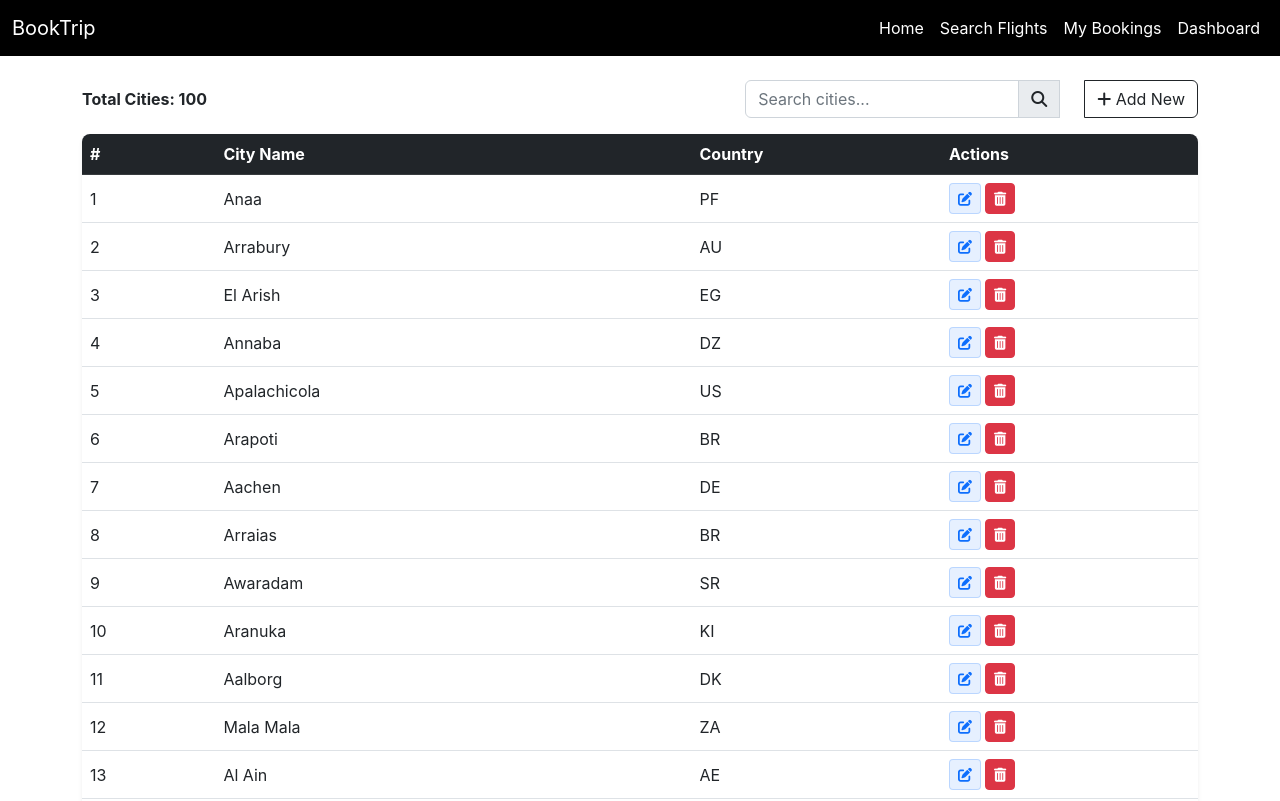
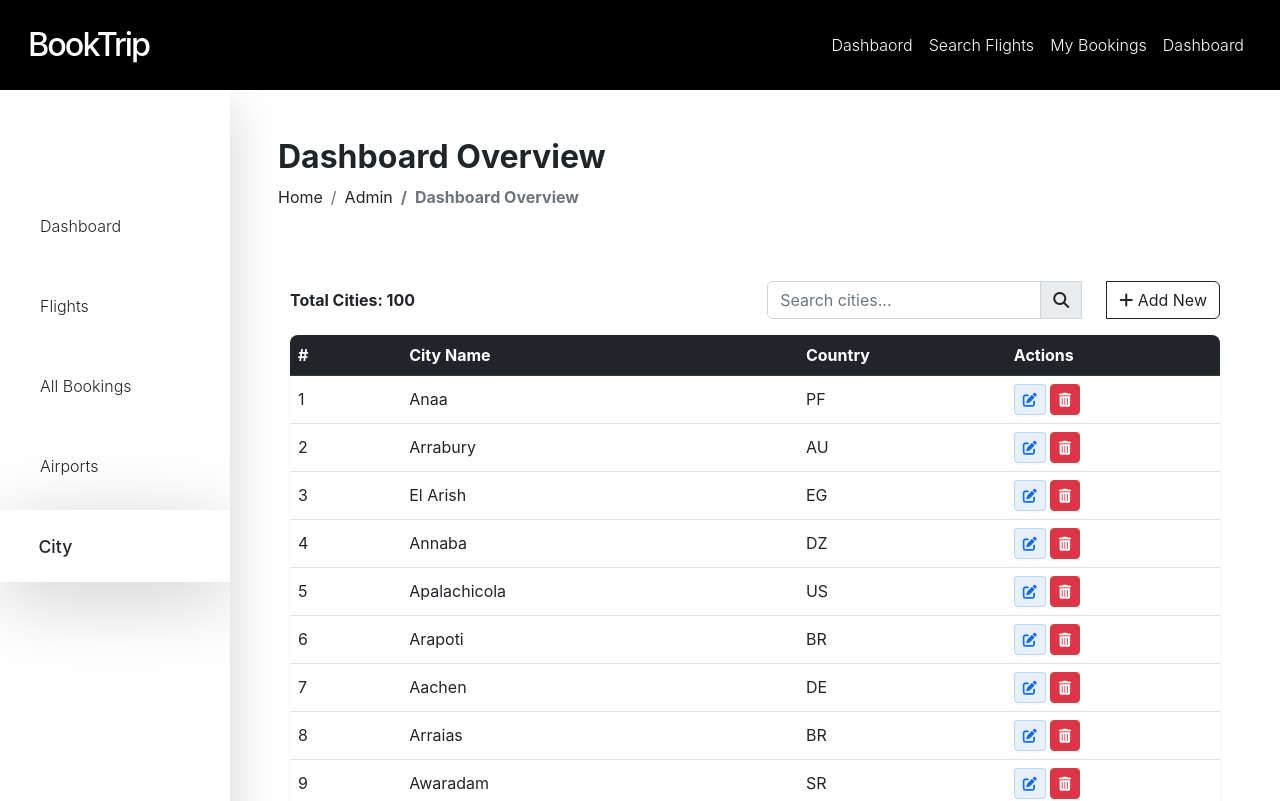
Before and after one commit to Jude-Asiedu/bookertrip, an Angular app: page /admin/city in a window 1280 px wide. Shown: the top 801 px of the page. Built offline with nearby package versions, Linux system fonts and the light colour scheme.

Commit message:
Addded a new component for breacrumbs and updated the layout for the admin pages

```diff
--- a/src/app/pages/admin/layout/layout.component.html
+++ b/src/app/pages/admin/layout/layout.component.html
@@ -1,35 +1,67 @@
-<nav class="navbar navbar-expand-lg navbar-dark bg-black sticky-top">
+<div style="min-height: 100vh; display: flex; flex-direction: column; margin: 0;">
+  <!-- Navbar -->
+  <nav class="navbar navbar-expand-lg navbar-dark bg-black sticky-top" style="padding: 1.5rem 1rem;">
     <div class="container-fluid">
-    <a class="navbar-brand text-white" href="#">BookTrip</a>
-    <button
-      class="navbar-toggler"
-      type="button"
-      data-bs-toggle="collapse"
-      data-bs-target="#navbarNav"
-      aria-controls="navbarNav"
-      aria-expanded="false"
-      aria-label="Toggle navigation"
-    >
+      <a class="navbar-brand text-white logoName" href="#">BookTrip</a>
+      <button class="navbar-toggler" type="button" data-bs-toggle="collapse" data-bs-target="#navbarNav">
         <span class="navbar-toggler-icon"></span>
       </button>
 
       <div class="collapse navbar-collapse" id="navbarNav">
-      <ul class="navbar-nav ms-auto">
-        <li class="nav-item">
-          <a class="nav-link text-white" href="#">Home</a>
-        </li>
-        <li class="nav-item">
-          <a class="nav-link text-white" href="#">Search Flights</a>
-        </li>
-        <li class="nav-item">
-          <a class="nav-link text-white" href="#">My Bookings</a>
-        </li>
-        <li class="nav-item">
-          <a class="nav-link text-white" href="#">Dashboard</a>
-        </li>
+        <ul class="navbar-nav ms-auto fw-light mt-sm-4 mt-md-0">
+          <li class="nav-item"><a class="nav-link text-white nav-hover" href="#">Dashbaord</a></li>
+          <li class="nav-item"><a class="nav-link text-white nav-hover" href="#">Search Flights</a></li>
+          <li class="nav-item"><a class="nav-link text-white nav-hover" href="#">My Bookings</a></li>
+          <li class="nav-item"><a class="nav-link text-white nav-hover" href="#">Dashboard</a></li>
         </ul>
       </div>
     </div>
   </nav>
+  <!-- Layout with SideNav -->
+  <div style="flex: 1; display: flex; min-height: 0;">
+    <div id="sideNav" class="collapse d-lg-block bg-white pt-5 shadow-lg"
+      style="width: 230px; padding-top: 1rem; position: sticky; top: 0; height: 100vh; overflow-y: auto;">
+      <ul class="nav flex-column  pt-5">
+        <li class="nav-item my-1 ps-4 py-3 fw-light"><a class="nav-link text-dark sidenav-hover" routerLink="/admin/dashboard"
+            routerLinkActive="active-link" [routerLinkActiveOptions]="{ exact: true }">Dashboard</a></li>
+        <li class="nav-item my-1 ps-4 py-3 fw-light"><a class="nav-link text-dark sidenav-hover" routerLink="/admin/all-flights"
+            routerLinkActive="active-link"> Flights</a></li>
+        <li class="nav-item my-1 ps-4 py-3 fw-light"><a class="nav-link text-dark sidenav-hover" routerLink="/admin/all-bookings"
+            routerLinkActive="active-link">All Bookings</a></li>
+        <li class="nav-item my-1 ps-4 py-3 fw-light"><a class="nav-link text-dark sidenav-hover" routerLink="/admin/airports"
+            routerLinkActive="active-link">Airports</a></li>
+        <li class="nav-item my-1 ps-4 py-3 fw-light"><a class="nav-link text-dark sidenav-hover" routerLink="/admin/city"
+            routerLinkActive="active-link">City</a></li>
+      </ul>
+    </div>
+    <!-- Main Content -->
+    <main class="flex-fill p-3 p-lg-5">
+        <app-breadcrumb
+            [pageTitle]="'Dashboard Overview'"
+            [breadcrumbs]="[
+              { label: 'Home', url: '/' },
+              { label: 'Admin', url: '/admin' },
+              { label: 'Dashboard Overview' }
+            ]">
+          </app-breadcrumb>
+      <!-- <div class="my-4">
+        <h2 class="mb-2 fw-bold">Page Title</h2>
+        <nav aria-label="breadcrumb" class="mb-4">
+          <ol class="breadcrumb mb-0">
+            <li class="breadcrumb-item"><a href="#" class="text-decoration-none text-dark">Home</a></li>
+            <li class="breadcrumb-item"><a routerLink="/admin" class="text-decoration-none text-dark">Section</a></li>
+            <li class="breadcrumb-item active" aria-current="page">Current Page</li>
+          </ol>
+        </nav>
+      </div> -->
 
-<router-outlet />
+      <div class="pt-4">
+        <router-outlet></router-outlet>
+      </div>
+    </main>
+  </div>
+  <!-- Footer -->
+  <footer class="bg-black text-white text-center" style="padding: 0.75rem; font-size: 0.9rem;">
+    © 2025 BookTrip. All rights reserved.
+  </footer>
+</div>
--- a/src/app/pages/admin/layout/layout.component.scss
+++ b/src/app/pages/admin/layout/layout.component.scss
@@ -0,0 +1,44 @@
+.logoName{
+    font-size: 2.025rem;
+    color: var(--gray-900);
+    font-weight: 500;
+    line-height: 100%;
+    letter-spacing: -0.125rem;
+    margin: 0;
+}
+
+.nav-hover{
+    transition: color 0.3s ease, transform 0.3s ease;
+    display: inline-block; /* ensures scaling works smoothly */
+  }
+  .nav-hover:hover {
+    color: #ff4d4d !important; /* red hue */
+    transform: scale(1.1); /* slightly bigger */
+  }
+
+.sidenav-hover{
+    transition: color 0.3s ease, transform 0.3s ease;
+    display: inline-block; /* ensures scaling works smoothly */
+  }
+
+.sidenav-hover:hover {
+  color: #000000 !important; /* red hue */
+  transform: scale(1.1); /* slightly bigger */
+}
+
+.active-link {
+    font-weight: 500;
+    transform: scale(1.1);
+  }
+
+.nav-item:has(.active-link)  {
+  background-color: rgb(255, 255, 255);
+  // border-right: 2px white solid;
+  color: #000000;
+  box-shadow: 0 1rem 5rem rgba(0, 0, 0, 0.20);
+
+}
+
+.breadcrumb-item a:hover {
+    color: #ff4d4d;
+}
--- /dev/null
+++ b/src/app/shared/breadcrumb/breadcrumb.component.html
@@ -0,0 +1,48 @@
+<!-- Version 1 -->
+<!-- <div class="my-4">
+  <h2 class="mb-2 fw-bold">{{ pageTitle }}</h2>
+  <nav aria-label="breadcrumb" class="mb-4">
+    <ol class="breadcrumb mb-0">
+      <li *ngFor="let crumb of breadcrumbs; let last = last"
+          class="breadcrumb-item"
+          [class.active]="last"
+          [attr.aria-current]="last ? 'page' : null">
+
+        <ng-container *ngIf="!last && crumb.url">
+          <a [routerLink]="crumb.url" class="text-decoration-none text-dark">{{ crumb.label }}</a>
+        </ng-container>
+        <ng-container *ngIf="last || !crumb.url">
+          {{ crumb.label }}
+        </ng-container>
+      </li>
+    </ol>
+  </nav>
+</div> -->
+<!-- Version 2 -->
+ <div>
+    <h2 class="mb-2 fw-bold">{{ pageTitle }}</h2>
+  <nav aria-label="breadcrumb" class="mb-4">
+    <ol class="breadcrumb mb-0">
+      <li *ngFor="let crumb of breadcrumbs; let last = last"
+          class="breadcrumb-item"
+          [class.active]="last"
+          [attr.aria-current]="last ? 'page' : null">
+
+        <ng-container *ngIf="!last && crumb.url">
+          <a [routerLink]="crumb.url" [queryParams]="queryParams" class="text-decoration-none text-dark">
+            {{ crumb.label }}
+          </a>
+        </ng-container>
+        <ng-container *ngIf="last || !crumb.url">
+          {{ crumb.label }}
+        </ng-container>
+      </li>
+    </ol>
+  </nav>
+
+  <!-- Debug / example of query param feature -->
+  <!-- <div class="small text-muted">
+    <strong>Path:</strong> {{ fullPath }}
+    <strong>Query Params:</strong> {{ queryParams | json }}
+  </div> -->
+ </div>
--- /dev/null
+++ b/src/app/shared/breadcrumb/breadcrumb.component.scss
@@ -0,0 +1,4 @@
+.breadcrumb-item.active {
+  font-weight: bold;
+  color: #6c757d; /* Bootstrap secondary color */
+}
--- /dev/null
+++ b/src/app/shared/breadcrumb/breadcrumb.component.ts
@@ -0,0 +1,72 @@
+import { CommonModule } from '@angular/common';
+import { Component, Input } from '@angular/core';
+import { ActivatedRoute, NavigationEnd, Params, Router, RouterModule } from '@angular/router';
+import { filter } from 'rxjs';
+
+export interface Breadcrumb {
+  label: string;
+  url?: string;
+}
+
+@Component({
+  selector: 'app-breadcrumb',
+  imports: [RouterModule,CommonModule],
+  templateUrl: './breadcrumb.component.html',
+  styleUrl: './breadcrumb.component.scss'
+})
+export class BreadcrumbComponent {
+  @Input() pageTitle: string = '';
+  @Input() breadcrumbs: Breadcrumb[] = [];
+
+  queryParams: Params = {};
+  fullPath: string = '';
+  constructor(private router: Router, private route: ActivatedRoute){}
+
+  ngOnInit(): void {
+    //Called after the constructor, initializing input properties, and the first call to ngOnChanges.
+    //Add 'implements OnInit' to the class.
+       this.router.events
+      .pipe(filter(event => event instanceof NavigationEnd))
+      .subscribe(() => {
+        this.fullPath = this.router.url.split('?')[0]; // path without query
+        this.queryParams = this.route.snapshot.queryParams;
+
+        // Auto-generate breadcrumbs if not provided
+        if (this.breadcrumbs.length === 0) {
+          this.breadcrumbs = this.buildAutoBreadcrumbs(this.route.root);
+        }
+      });
+  }
+
+
+    private buildAutoBreadcrumbs(route: ActivatedRoute, url: string = '', breadcrumbs: Breadcrumb[] = []): Breadcrumb[] {
+    const children: ActivatedRoute[] = route.children;
+
+    if (children.length === 0) {
+      return breadcrumbs;
+    }
+
+    for (let child of children) {
+      if (child.snapshot.routeConfig && child.snapshot.routeConfig.path) {
+        url += `/${child.snapshot.url.map(segment => segment.path).join('/')}`;
+        const label = child.snapshot.data['breadcrumb'] || child.snapshot.routeConfig.path;
+        if (label) {
+          breadcrumbs.push({ label, url });
+        }
+      }
+      return this.buildAutoBreadcrumbs(child, url, breadcrumbs);
+    }
+
+    return breadcrumbs;
+  }
+
+  addQueryParam(key: string, value: string) {
+    this.queryParams[key] = value;
+    this.router.navigate([], {
+      queryParams: this.queryParams,
+      queryParamsHandling: 'merge'
+    });
+  }
+
+
+}
--- a/src/app/shared/shared.module.ts
+++ b/src/app/shared/shared.module.ts
@@ -2,6 +2,7 @@ import { HttpClientModule } from '@angular/common/http';
 import { NgModule } from '@angular/core';
 import { CommonModule } from '@angular/common';
 import { FormsModule, ReactiveFormsModule } from '@angular/forms';
+import { BreadcrumbComponent } from './breadcrumb/breadcrumb.component';
 
 
 @NgModule({
@@ -9,9 +10,10 @@ import { FormsModule, ReactiveFormsModule } from '@angular/forms';
   imports: [
     CommonModule,
     FormsModule,
+    BreadcrumbComponent,
     ReactiveFormsModule,
     HttpClientModule
   ],
-  exports:[ CommonModule, FormsModule,ReactiveFormsModule,HttpClientModule]
+  exports:[ CommonModule, FormsModule,ReactiveFormsModule,HttpClientModule,BreadcrumbComponent]
 })
 export class SharedModule { }
```
Also changed, not shown: src/app/pages/admin/layout/menu.ts (added), 1 other file (tests, documents, lock files or other folders). Lines whose indentation alone changed are shown as unchanged.
